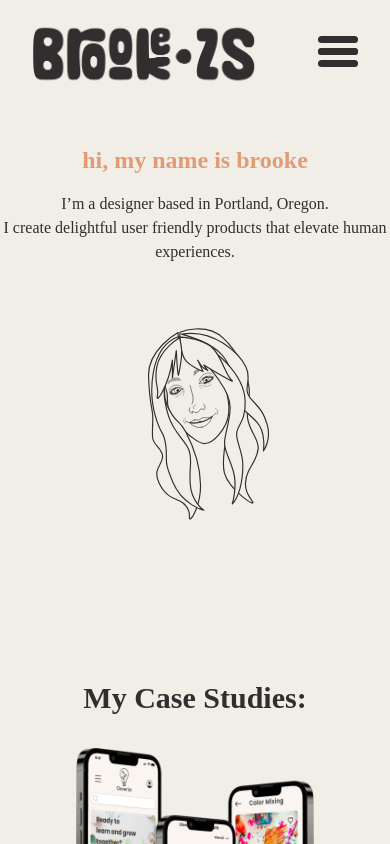
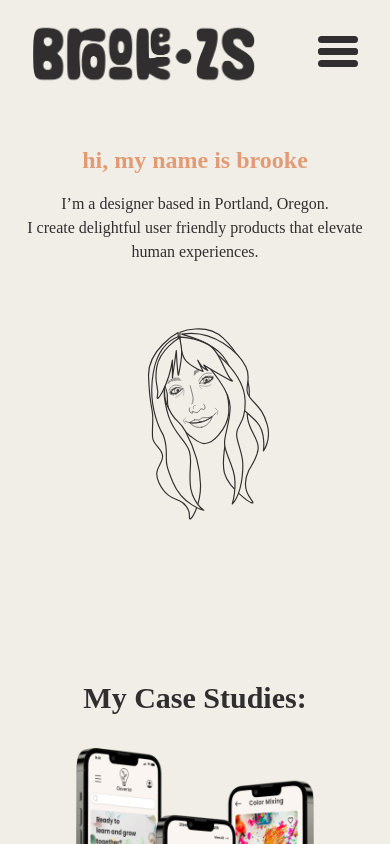
Before and after one commit to mlstarcher/brookes-portfolio, a React (Create React App) app: page / in a window 390 px wide. Shown: the top 844 px of the page. Built offline with nearby package versions, Linux system fonts and the light colour scheme; a web font is replaced by a local one.

Commit message:
Fixed background color of iphone preview notch

```diff
--- a/src/index.css
+++ b/src/index.css
@@ -148,5 +148,5 @@ body {
 }
 
 .screen {
-  background-color: #F1EEE7 !important;
+  background-color: rgb(250, 243, 237) !important;
 }
--- a/src/pages/Layout.js
+++ b/src/pages/Layout.js
@@ -8,7 +8,7 @@ export default function Layout() {
   return (
     <div className="flex flex-col">
       <Header />
-      <div className="container mx-auto mt-4 wrapper">
+      <div className="container mx-auto mt-4 wrapper px-4">
         <Outlet />
       </div>
       {/* <ScrollButton /> */}
```
